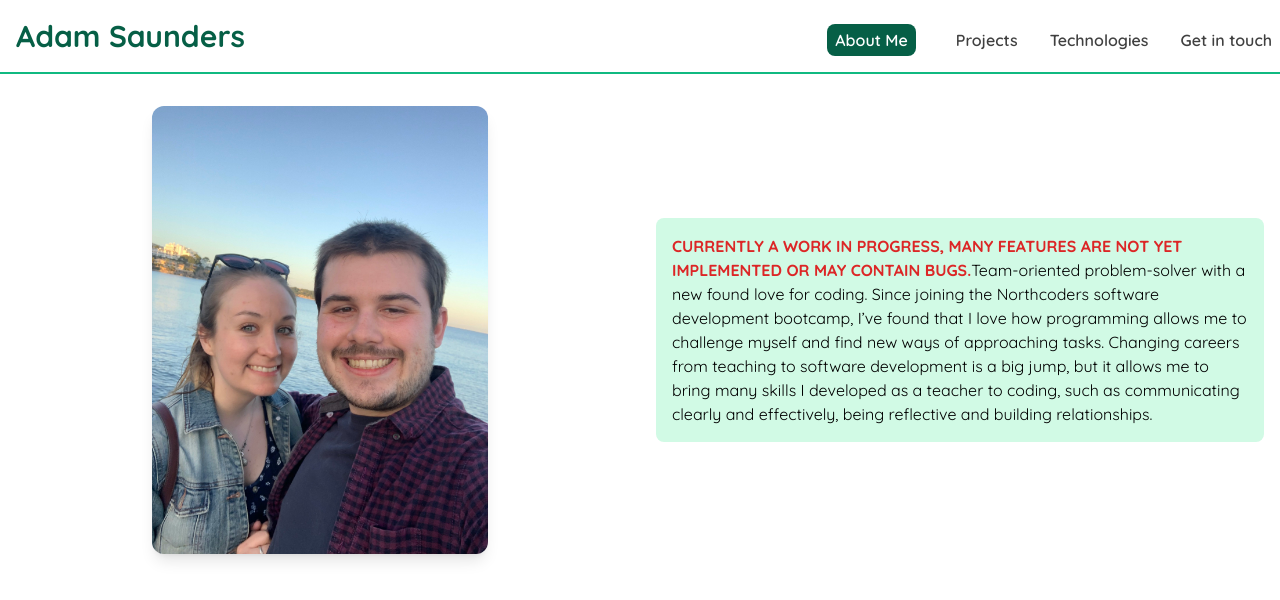
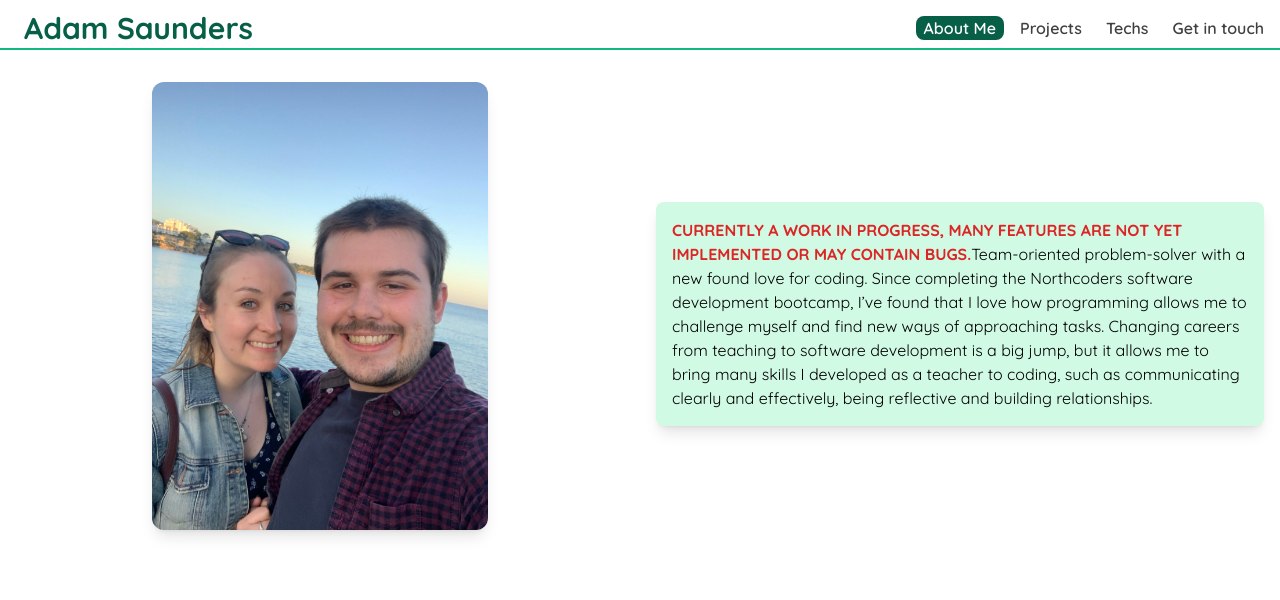
Before and after one commit to AdamSaunders26/as-portfolio, a Next.js app: page / in a window 1280 px wide. Shown: the top 600 px of the page. Built offline with nearby package versions, Linux system fonts and the light colour scheme.

Commit message:
update styling

```diff
--- a/app/Header.tsx
+++ b/app/Header.tsx
@@ -6,51 +6,55 @@ export default function Header() {
   const pathname = usePathname();
 
   const linkClass =
-    "hover:underline text-center rounded-lg px-2 py-1 active:text-emerald-700 place-self-center sm:place-self-end sm:mr-4";
+    "hover:underline text-center rounded-lg px-2  active:text-emerald-700 place-self-center sm:place-self-end ";
 
   return (
-    <header className="flex flex-col justify-between items-center py-4 font-semibold text-neutral-700 border-b-2 border-emerald-500 sm:flex-row">
+    <header className="flex flex-col mt-2 px-2 justify-between items-center font-semibold text-neutral-700  border-b-2 border-emerald-500 sm:flex-row">
       <div>
         <h1 className="font-bold text-3xl mx-4 text-center sm:text-2xl lg:text-3xl text-emerald-800">
           Adam Saunders
         </h1>
       </div>
-      <div className="flex space-x-4 mt-2">
-        <Link
-          href="/"
+      <div className="flex my-2  gap-2 ">
+        <div
           className={
             linkClass + (pathname === "/" ? " bg-emerald-800 text-white" : "")
           }
         >
+          <Link href="/">
             <p>About Me</p>
           </Link>
-        <Link
-          href="/projects"
+        </div>
+        <div
           className={
             linkClass +
             (pathname === "/projects" ? " bg-emerald-800 text-white" : "")
           }
         >
+          <Link href="/projects">
             <p>Projects</p>
           </Link>
-        <Link
-          href="/technologies"
+        </div>
+        <div
           className={
             linkClass +
             (pathname === "/technologies" ? " bg-emerald-800 text-white" : "")
           }
         >
-          <p>Technologies</p>
+          <Link href="/technologies">
+            <p>Techs</p>
           </Link>
-        <Link
-          href="/contact"
+        </div>
+        <div
           className={
             linkClass +
             (pathname === "/contact" ? " bg-emerald-800 text-white" : "")
           }
         >
+          <Link href="/contact">
             <p>Get in touch</p>
           </Link>
+        </div>
       </div>
     </header>
   );
--- a/app/contact/page.tsx
+++ b/app/contact/page.tsx
@@ -92,7 +92,7 @@ export default function ContactPage() {
 
   return (
     <main className="flex flex-col  m-2">
-      <h2 className="text-3xl mx-2 font-bold text-emerald-800">
+      <h2 className="text-2xl mx-2 font-bold text-emerald-800">
         Get in touch!
       </h2>
       <p className="mx-2">
--- a/app/layout.tsx
+++ b/app/layout.tsx
@@ -17,7 +17,7 @@ export default function RootLayout({
 }) {
   return (
     <html lang="en" className={quicksand.className}>
-      <body className="bg-white h-screen container mx-auto  flex flex-col ">
+      <body className="bg-white h-screen container mx-auto flex flex-col ">
         <Header />
         {children}
       </body>
--- a/app/page.tsx
+++ b/app/page.tsx
@@ -13,15 +13,15 @@ export default function Home() {
         placeholder="blur"
         alt="Adam and his wife smiling along the coast of Crete"
       />
-      <article className="place-self-center p-4 mx-4 rounded-lg bg-emerald-100">
+      <article className="place-self-center p-4 shadow-lg  mx-4 rounded-lg bg-emerald-100 sm:mt-4">
         <span className="font-extrabold text-red-600">
           CURRENTLY A WORK IN PROGRESS, MANY FEATURES ARE NOT YET IMPLEMENTED OR
           MAY CONTAIN BUGS.
         </span>
         Team-oriented problem-solver with a new found love for coding. Since
-        joining the Northcoders software development bootcamp, I’ve found that I
-        love how programming allows me to challenge myself and find new ways of
-        approaching tasks. Changing careers from teaching to software
+        completing the Northcoders software development bootcamp, I’ve found
+        that I love how programming allows me to challenge myself and find new
+        ways of approaching tasks. Changing careers from teaching to software
         development is a big jump, but it allows me to bring many skills I
         developed as a teacher to coding, such as communicating clearly and
         effectively, being reflective and building relationships.
--- a/app/projects/page.tsx
+++ b/app/projects/page.tsx
@@ -39,7 +39,15 @@ export default function CarouselPage() {
   }, []);
 
   return (
-    <main className="mx-4">
+    <main className="mx-4 ">
+      <h2 className="text-2xl mx-2 my-2 font-bold text-emerald-800">
+        Projects
+      </h2>
+      <p className="mx-2 ">
+        These are all the projects that I consider of a good enough standard to
+        share and display. There are many mini-apps that I have also worked but,
+        but I would like to revisit these before adding them to this list.
+      </p>
       <section className=" grid grid-cols-11 items-center ">
         <CarouselIndicator
           carouselRef={carouselRef}
--- a/app/technologies/page.tsx
+++ b/app/technologies/page.tsx
@@ -4,6 +4,11 @@ import TechSection from "./TechSection";
 export default function TechnologiesPage() {
   return (
     <main className="flex flex-col m-2 text-neutral-700">
+      <h2 className="text-2xl mx-2 font-bold text-emerald-800">Technologies</h2>
+      <p className="mx-2">
+        This is a non-exhaustive list of technologies I have worked with in the
+        past and have a good working knowledge of.
+      </p>
       <TechSection sectionName={"Languages"} techArray={languageArr} />
       <div className="flex ">
         <TechSection sectionName={"Front-End"} techArray={frontEndTechs} />
```
Lines whose indentation alone changed are shown as unchanged.
